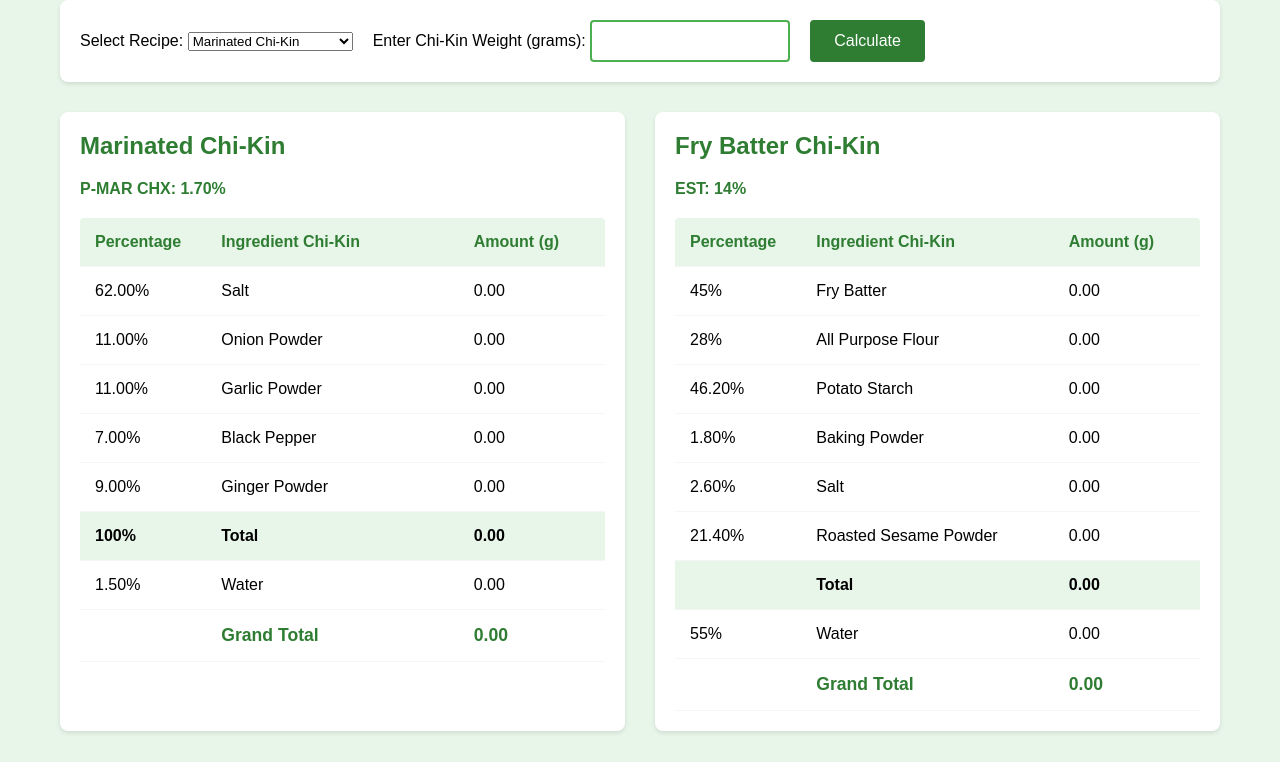
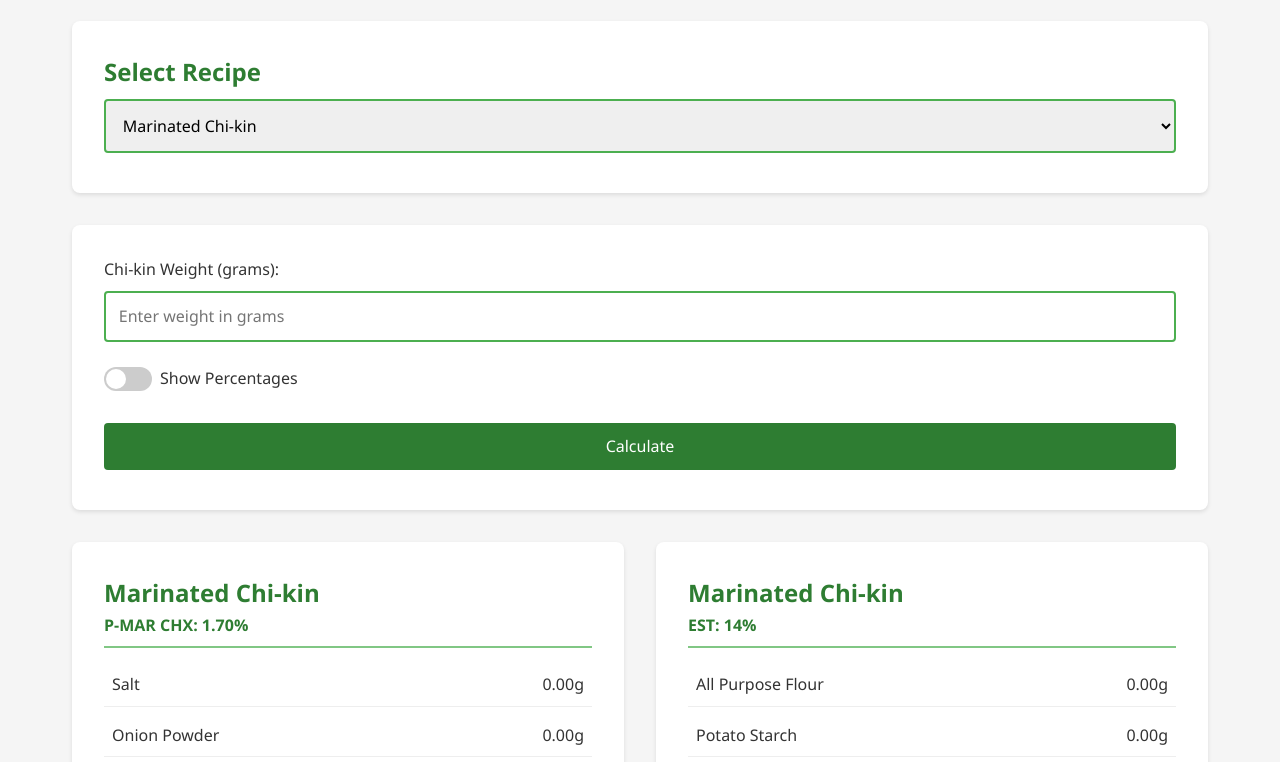
Before and after one commit to Pauch1/Calculatorr, a plain HTML site: page index.html in a window 1280 px wide. Shown: the part 107-869 px from the top of the page. Drawn offline with Linux system fonts and the light colour scheme.

Commit message:
Add files via upload

```diff
--- a/index.html
+++ b/index.html
@@ -3,141 +3,56 @@
 <head>
     <meta charset="UTF-8">
     <meta name="viewport" content="width=device-width, initial-scale=1.0">
-    <title>Marinade Calculator</title>
-    <link rel="stylesheet" href="tst.css">
+    <title>Chi-kin Recipe Calculator</title>
+    <link rel="stylesheet" href="r.css">
 </head>
 <body>
     <div class="container">
-        <h1>Chi-Kin Calculator</h1>
+        <h1>Chicken Recipe Calculator</h1>
+
+        <div class="recipe-selector">
+            <h2>Select Recipe</h2>
+            <select id="recipeSelect">
+                <option value="marinated">Marinated Chi-kin</option>
+                <option value="chop">Marinated Chi-kin Chop</option>
+                <option value="soy">Soy Garlic</option>
+                <option value="spicy">Spicy Gochujang Sauce</option>
+            </select>
+        </div>
 
         <div class="input-section">
-            <div class="recipe-selector">
-                <label for="recipe-type">Select Recipe:</label>
-                <select id="recipe-type">
-                    <option value="chicken">Marinated Chi-Kin</option>
-                    <option value="chicken-chop">Marinated Chi-Kin Chop</option>
-                </select>
+            <label for="chickenWeight">Chi-kin Weight (grams):</label>
+            <input type="number" id="chickenWeight" min="1" placeholder="Enter weight in grams">
+            <div class="toggle-container">
+                <label class="toggle">
+                    <input type="checkbox" id="showPercentages">
+                    <span class="slider"></span>
+                    Show Percentages
+                </label>
             </div>
-            <div class="weight-input">
-                <label for="chicken-gram">Enter Chi-Kin Weight (grams):</label>
-                <input type="number" id="chicken-gram" min="0" step="1">
-            </div>
-            <button onclick="calculateAll()">Calculate</button>
+            <button id="calculateBtn">Calculate</button>
         </div>
 
-        <div class="results-container">
-            <div class="result-section">
-                <h2 id="recipe-title">Marinated Chi-kin</h2>
-                <p class="est">P-MAR CHX: 1.70%</p>
-
-                <div class="calculation-table">
-                    <div class="row header">
-                        <span>Percentage</span>
-                        <span id="ingr">Ingredient</span>
-                        <span>Amount (g)</span>
-                    </div>
-
-                    <div class="row">
-                        <span id="salt-percentage">58%</span>
-                        <span>Salt</span>
-                        <span id="salt">0.00</span>
-                    </div>
-                    <div class="row">
-                        <span id="onion-percentage">12%</span>
-                        <span>Onion Powder</span>
-                        <span id="onion-powder">0.00</span>
-                    </div>
-                    <div class="row">
-                        <span id="garlic-percentage">12%</span>
-                        <span>Garlic Powder</span>
-                        <span id="garlic-powder">0.00</span>
-                    </div>
-                    <div class="row">
-                        <span id="pepper-percentage">8%</span>
-                        <span>Black Pepper</span>
-                        <span id="black-pepper">0.00</span>
-                    </div>
-                    <div class="row">
-                        <span id="ginger-percentage">10%</span>
-                        <span>Ginger Powder</span>
-                        <span id="ginger-powder">0.00</span>
-                    </div>
-                    <div class="row total">
-                        <span>100%</span>
-                        <span>Total</span>
-                        <span id="marinade-total">0.00</span>
-                    </div>
-                    <div class="row">
-                        <span>1.50%</span>
-                        <span>Water</span>
-                        <span id="water1">0.00</span>
-                    </div>
-                    <div class="row grand-total">
-                        <span></span>
-                        <span>Grand Total</span>
-                        <span id="marinade-grand-total">0.00</span>
-                    </div>
-                </div>
+        <div class="results" id="results">
+            <div class="result-card marinade-section" id="marinade">
+                <h2 id="marinadeTitle">Marinade</h2>
+                <h4>P-MAR CHX: 1.70%</h4>
+                <div class="ingredients"></div>
             </div>
 
-            <div class="result-section">
-                <h2 id="title">Fry Batter Procedure</h2>
-                <p class="est">EST: 14%</p>
-                <div class="calculation-table">
-                    <div class="row header">
-                        <span>Percentage</span>
-                        <span id="ingrs">Ingredient</span>
-                        <span>Amount (g)</span>
-                    </div>
-                    <div class="row">
-                        <span>45%</span>
-                        <span>Fry Batter</span>
-                        <span id="fry-batter">0.00</span>
-                    </div>
-                    <div class="row">
-                        <span>28%</span>
-                        <span>All Purpose Flour</span>
-                        <span id="flour">0.00</span>
-                    </div>
-                    <div class="row">
-                        <span>46.20%</span>
-                        <span>Potato Starch</span>
-                        <span id="potato-starch">0.00</span>
-                    </div>
-                    <div class="row">
-                        <span>1.80%</span>
-                        <span>Baking Powder</span>
-                        <span id="baking-powder">0.00</span>
-                    </div>
-                    <div class="row">
-                        <span>2.60%</span>
-                        <span>Salt</span>
-                        <span id="salt2">0.00</span>
-                    </div>
-                    <div class="row">
-                        <span>21.40%</span>
-                        <span>Roasted Sesame Powder</span>
-                        <span id="sesame-powder">0.00</span>
-                    </div>
-                    <div class="row total">
-                        <span></span>
-                        <span>Total</span>
-                        <span id="batter-total">0.00</span>
-                    </div>
-                    <div class="row">
-                        <span>55%</span>
-                        <span>Water</span>
-                        <span id="water2">0.00</span>
-                    </div>
-                    <div class="row grand-total">
-                        <span></span>
-                        <span>Grand Total</span>
-                        <span id="batter-grand-total">0.00</span>
-                    </div>
-                </div>
+            <div class="result-card marinade-section" id="fryBatter">
+                <h2 id="fryBatterTitle">Fry Batter</h2>
+                <h4>EST: 14%</h4>
+                <div class="ingredients"></div>
+            </div>
+
+            <div class="result-card sauce-section" id="sauce">
+                <h2 id="sauceTitle"></h2>
+                <h4>EST: 10%</h4>
+                <div class="ingredients"></div>
             </div>
         </div>
-    </div>
-    <script src="tst.js"></script>
+
+    <script src="r.js"></script>
 </body>
 </html>
```
